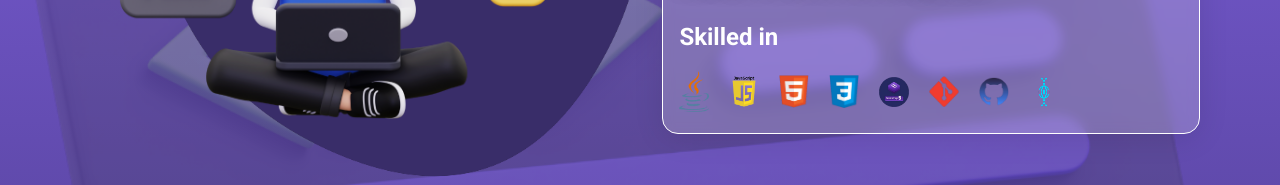
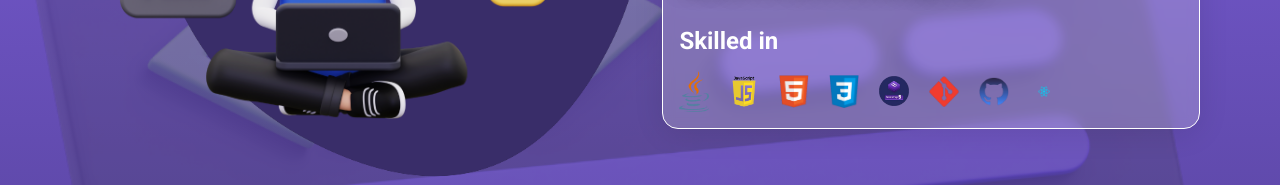
Before and after one commit to Rahultota12/Portfolio, a plain HTML site: page index.html in a window 1280 px wide. Shown: the part 1264-1449 px from the top of the page. Drawn offline with Linux system fonts and the light colour scheme.

```diff
--- a/index.html
+++ b/index.html
@@ -109,7 +109,7 @@
                             <img src="./assets/imgs/download-removebg-preview.png" alt="">
                             <img src="./assets/imgs/git.png" alt="">
                             <img src="./assets/imgs/github.png" alt="">
-                            <img src="./assets/imgs/react-removebg-preview.png" width="500px" height="50px" alt="">
+                            <img src="./assets/imgs/react-removebg-preview.png"  alt="">
                         </div>
                     </div>
                 </div>
```
